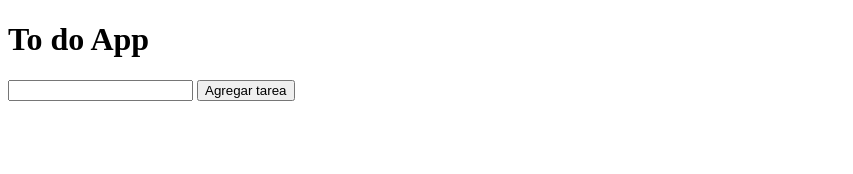
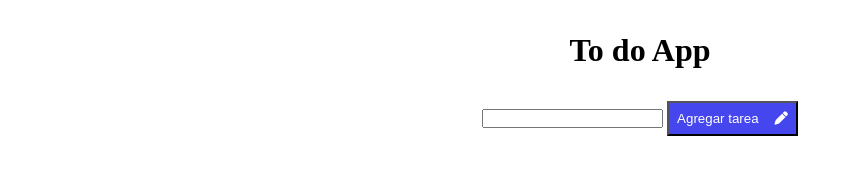
Before and after one commit to seba2santos/todo-list, a plain HTML site: page index.html in a window 1280 px wide. Shown: the whole page, without its empty margins (0-853 px from the left). Drawn offline with Linux system fonts and the light colour scheme.

Commit message:
First css styles

```diff
--- a/css/styles.css
+++ b/css/styles.css
@@ -0,0 +1,35 @@
+* {
+  margin: 0;
+  padding: 0;
+  -webkit-box-sizing: border-box;
+  -moz-box-sizing: border-box;
+  box-sizing: border-box;
+}
+body {
+  font-family: ;
+}
+h1 {
+  text-align: center;
+  margin-top: 2rem;
+  margin-bottom: 2rem;
+}
+#contact-form {
+  text-align: center;
+}
+#tasks-todo {
+  text-align: center;
+}
+.btn {
+  padding: 0.5rem;
+  color: #fff;
+  background-color: #4646ee;
+}
+i {
+  margin-left: 1rem;
+}
+li {
+  list-style: none;
+}
+.completed {
+  text-decoration: line-through;
+}
--- a/index.html
+++ b/index.html
@@ -5,13 +5,22 @@
     <meta http-equiv="X-UA-Compatible" content="IE=edge" />
     <meta name="viewport" content="width=device-width, initial-scale=1.0" />
     <title>Todo list</title>
+    <link
+      rel="stylesheet"
+      href="https://cdnjs.cloudflare.com/ajax/libs/font-awesome/6.3.0/css/all.min.css"
+      integrity="sha512-SzlrxWUlpfuzQ+pcUCosxcglQRNAq/DZjVsC0lE40xsADsfeQoEypE+enwcOiGjk/bSuGGKHEyjSoQ1zVisanQ=="
+      crossorigin="anonymous"
+      referrerpolicy="no-referrer"
+    />
     <link rel="stylesheet" href="./css/styles.css" />
   </head>
   <body>
     <h1>To do App</h1>
     <form action="" id="contact-form">
       <input type="text" name="task" id="task" />
-      <button type="submit" class="btn">Agregar tarea</button>
+      <button type="submit" class="btn">
+        Agregar tarea<i class="fa-sharp fa-solid fa-pen"></i>
+      </button>
     </form>
     <ul id="tasks-todo"></ul>
 
```
